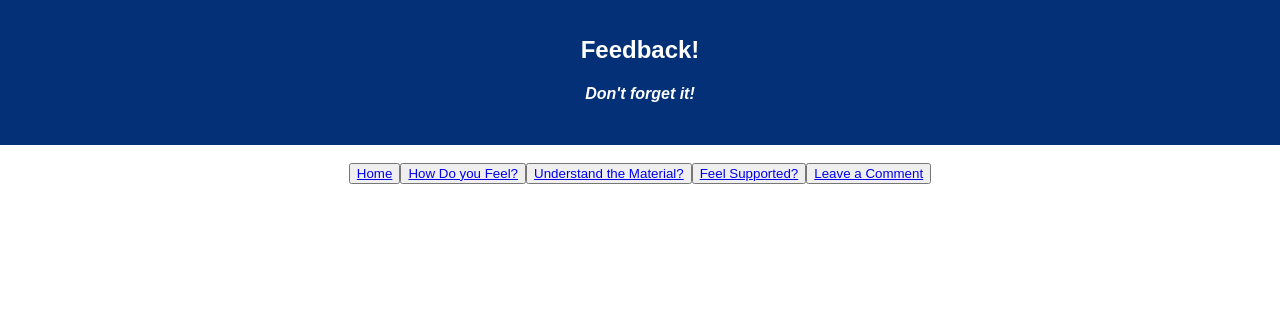
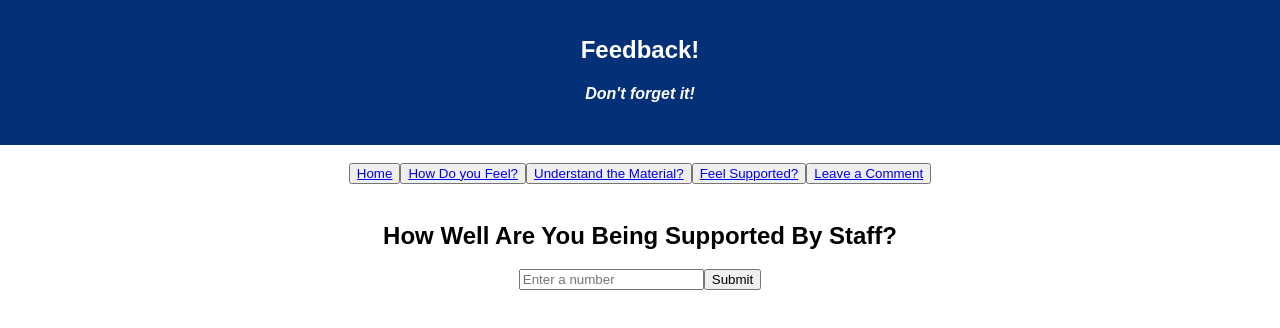
Before and after one commit to ChrisJo93/castor-feedback-loop, a React (Create React App) app: page /#/understanding in a window 1280 px wide. Both pictures are taken after a click on the button "Feel Supported?". Shown: the top 328 px of the page. Built offline with nearby package versions, Linux system fonts and the light colour scheme.

Commit message:
support sends to info to redux, turns page to comments

```diff
--- a/src/Pages/Support/SupportPage.js
+++ b/src/Pages/Support/SupportPage.js
@@ -1 +1,46 @@
-console.log('support');
+import React, { Component } from 'react';
+import { connect } from 'react-redux';
+
+class SupportPage extends Component {
+  state = {
+    support: '',
+  };
+
+  submitSupport = (event) => {
+    console.log(this.state.support);
+    this.props.dispatch({ type: 'ADD_SUPPORT', payload: this.state.support });
+    this.setState({
+      support: '',
+    });
+    this.props.history.push('/comments');
+  };
+
+  updateSupport = (event) => {
+    this.setState({
+      support: event.target.value,
+    });
+  };
+
+  render() {
+    return (
+      <div>
+        <header>
+          <h2>How Well Are You Being Supported By Staff?</h2>
+        </header>
+        <div>
+          <input
+            type="number"
+            placeholder="Enter a number"
+            onChange={this.updateSupport}
+            value={this.state.Support}
+          />
+          <button onClick={this.submitSupport}>Submit</button>
+        </div>
+      </div>
+    );
+  }
+}
+
+const mapStoreToProps = (store) => ({ store });
+
+export default connect(mapStoreToProps)(SupportPage);
--- a/src/components/App/App.js
+++ b/src/components/App/App.js
@@ -8,6 +8,7 @@ import Header from '../Header/header';
 import FeelingPage from '../../Pages/Feeling/FeelingPage';
 import HomePage from '../../Pages/Home/HomePage';
 import UnderstandingPage from '../../Pages/Understanding/UnderstandingPage';
+import SupportPage from '../../Pages/Support/SupportPage';
 
 class App extends Component {
   render() {
@@ -36,6 +37,7 @@ class App extends Component {
           <Route exact path="/" component={HomePage} />
           <Route exact path="/feeling" component={FeelingPage} />
           <Route exact path="/understanding" component={UnderstandingPage} />
+          <Route exact path="/support" component={SupportPage} />
           <br />
         </div>
       </Router>
--- a/src/index.js
+++ b/src/index.js
@@ -3,11 +3,20 @@ import ReactDOM from 'react-dom';
 import './index.css';
 import App from './components/App/App';
 import registerServiceWorker from './registerServiceWorker';
-import { createStore, combineReducers } from 'redux';
+import { createStore, combineReducers, applyMiddleware } from 'redux';
 import { Provider } from 'react-redux';
+import logger from 'redux-logger';
 
 const feelsReducer = (state = [], action) => {
   if (action.type === 'ADD_FEELS') {
+    return [...state, action.payload];
+  } else {
+    return state;
+  }
+};
+
+const supportReducer = (state = [], action) => {
+  if (action.type === 'ADD_SUPPORT') {
     return [...state, action.payload];
   } else {
     return state;
@@ -25,8 +34,10 @@ const underReducer = (state = [], action) => {
 const storeInstance = createStore(
   combineReducers({
     feelsReducer,
+    supportReducer,
     underReducer,
-  })
+  }),
+  applyMiddleware(logger)
 );
 
 ReactDOM.render(
```
